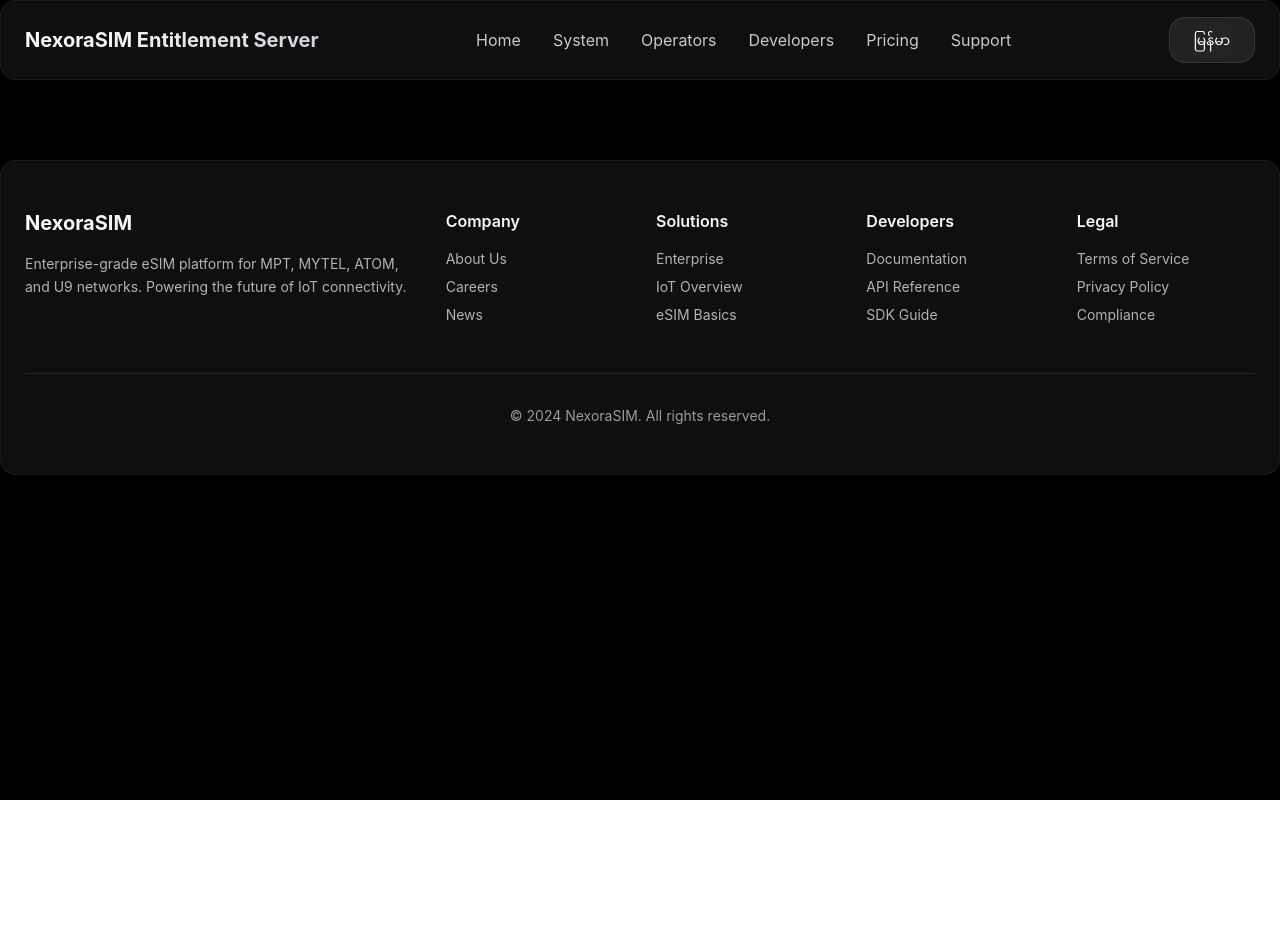
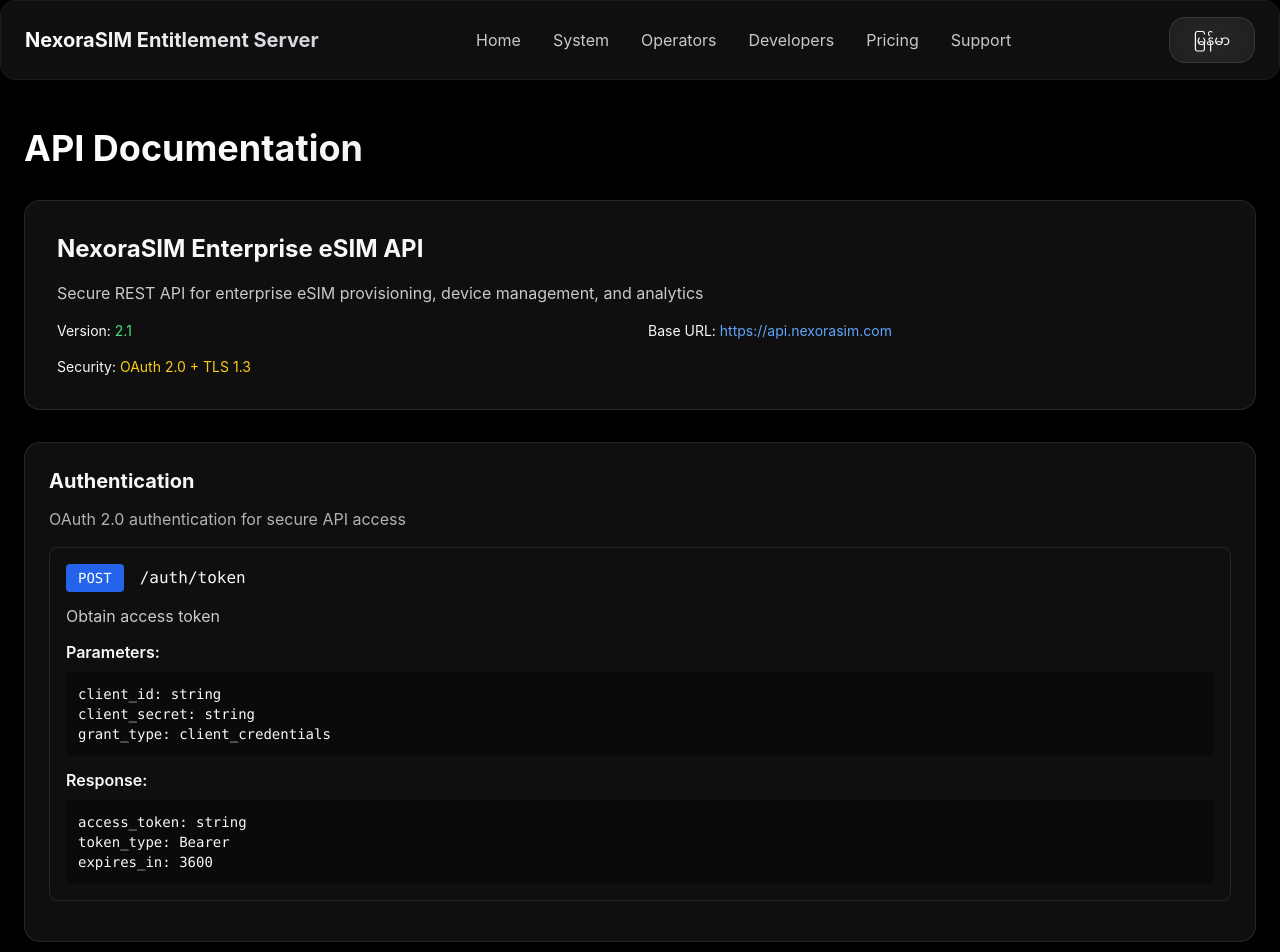
Before and after one commit to nexorasim/nexorasim.github.io, a React (Vite) app: page /#/developers in a window 1280 px wide. Shown: the top 952 px of the page. Before the commit the page ends 800 px from the top, so only its background shows below. Built offline with nearby package versions, Linux system fonts and the light colour scheme.

Commit message:
Add developers page with enhanced API documentation

```diff
--- a/src/App.jsx
+++ b/src/App.jsx
@@ -7,6 +7,7 @@
 import Home from './pages/Home'
 import Compliance from './pages/Compliance'
 import SystemDashboard from './pages/SystemDashboard'
+import Developers from './pages/Developers'
 
 function App() {
   return (
@@ -20,6 +21,7 @@
                 <Route path="/" element={<Home />} />
                 <Route path="/compliance" element={<Compliance />} />
                 <Route path="/system" element={<SystemDashboard />} />
+                <Route path="/developers" element={<Developers />} />
               </Routes>
             </main>
             <Footer />
--- a/src/data/api-docs.js
+++ b/src/data/api-docs.js
@@ -4,6 +4,7 @@
   description: "Secure REST API for enterprise eSIM provisioning, device management, and analytics",
   baseUrl: "https://api.nexorasim.com",
   security: "OAuth 2.0 + TLS 1.3",
+  documentation: "https://nexorasim.github.io/#/developers",
 
   endpoints: {
     authentication: {
@@ -102,6 +103,50 @@
           }
         }
       ]
+    },
+
+    profiles: {
+      title: "Profile Management",
+      description: "Manage eSIM profiles and lifecycle",
+      methods: [
+        {
+          method: "POST",
+          path: "/v2/profiles",
+          description: "Create new profile",
+          headers: {
+            Authorization: "Bearer {access_token}"
+          },
+          parameters: {
+            operator: "string",
+            plan_type: "consumer|iot|enterprise",
+            activation_code: "string"
+          }
+        },
+        {
+          method: "PUT",
+          path: "/v2/profiles/{iccid}/enable",
+          description: "Enable profile",
+          headers: {
+            Authorization: "Bearer {access_token}"
+          }
+        },
+        {
+          method: "PUT",
+          path: "/v2/profiles/{iccid}/disable",
+          description: "Disable profile",
+          headers: {
+            Authorization: "Bearer {access_token}"
+          }
+        },
+        {
+          method: "DELETE",
+          path: "/v2/profiles/{iccid}",
+          description: "Delete profile",
+          headers: {
+            Authorization: "Bearer {access_token}"
+          }
+        }
+      ]
     }
   },
 
--- /dev/null
+++ b/src/pages/Developers.jsx
@@ -0,0 +1,92 @@
+import React from 'react'
+import { apiDocs } from '../data/api-docs.js'
+
+const Developers = () => {
+  return (
+    <div className="container">
+      <div className="page-content">
+        <h1 className="page-title text-gradient">API Documentation</h1>
+
+        <div className="glass-panel p-8 mb-8">
+          <h2 className="text-2xl font-bold text-accent mb-4">{apiDocs.title}</h2>
+          <p className="text-accent/80 mb-4">{apiDocs.description}</p>
+          <div className="grid grid-cols-1 md:grid-cols-2 gap-4 text-sm">
+            <div>Version: <span className="text-green-400">{apiDocs.version}</span></div>
+            <div>Base URL: <span className="text-blue-400">{apiDocs.baseUrl}</span></div>
+            <div>Security: <span className="text-yellow-400">{apiDocs.security}</span></div>
+          </div>
+        </div>
+
+        {Object.entries(apiDocs.endpoints).map(([key, endpoint]) => (
+          <div key={key} className="glass-panel p-6 mb-6">
+            <h3 className="text-xl font-bold text-accent mb-3">{endpoint.title}</h3>
+            <p className="text-accent/70 mb-4">{endpoint.description}</p>
+
+            {endpoint.methods.map((method, index) => (
+              <div key={index} className="border border-white/10 rounded-lg p-4 mb-4">
+                <div className="flex items-center gap-4 mb-3">
+                  <span className="bg-blue-600 text-white px-3 py-1 rounded text-sm font-mono">
+                    {method.method}
+                  </span>
+                  <span className="font-mono text-accent">{method.path}</span>
+                </div>
+                <p className="text-accent/80 mb-3">{method.description}</p>
+
+                {method.headers && (
+                  <div className="mb-3">
+                    <h5 className="font-semibold text-accent mb-2">Headers:</h5>
+                    <div className="bg-black/30 p-3 rounded font-mono text-sm">
+                      {Object.entries(method.headers).map(([key, value]) => (
+                        <div key={key}>{key}: {value}</div>
+                      ))}
+                    </div>
+                  </div>
+                )}
+
+                {method.parameters && (
+                  <div className="mb-3">
+                    <h5 className="font-semibold text-accent mb-2">Parameters:</h5>
+                    <div className="bg-black/30 p-3 rounded font-mono text-sm">
+                      {Object.entries(method.parameters).map(([key, value]) => (
+                        <div key={key}>{key}: {value}</div>
+                      ))}
+                    </div>
+                  </div>
+                )}
+
+                {method.response && (
+                  <div>
+                    <h5 className="font-semibold text-accent mb-2">Response:</h5>
+                    <div className="bg-black/30 p-3 rounded font-mono text-sm">
+                      {Object.entries(method.response).map(([key, value]) => (
+                        <div key={key}>{key}: {value}</div>
+                      ))}
+                    </div>
+                  </div>
+                )}
+              </div>
+            ))}
+          </div>
+        ))}
+
+        <div className="glass-panel p-6">
+          <h3 className="text-xl font-bold text-accent mb-4">Supported Operators</h3>
+          <div className="grid grid-cols-1 md:grid-cols-2 gap-4">
+            {Object.entries(apiDocs.operators).map(([key, operator]) => (
+              <div key={key} className="border border-white/10 rounded-lg p-4">
+                <h4 className="font-semibold text-accent mb-2">{operator.name}</h4>
+                <div className="text-sm text-accent/70 space-y-1">
+                  <div>Coverage: {operator.coverage}</div>
+                  <div>Technology: {operator.technology}</div>
+                  <div>Endpoint: {operator.api_endpoint}</div>
+                </div>
+              </div>
+            ))}
+          </div>
+        </div>
+      </div>
+    </div>
+  )
+}
+
+export default Developers
```
